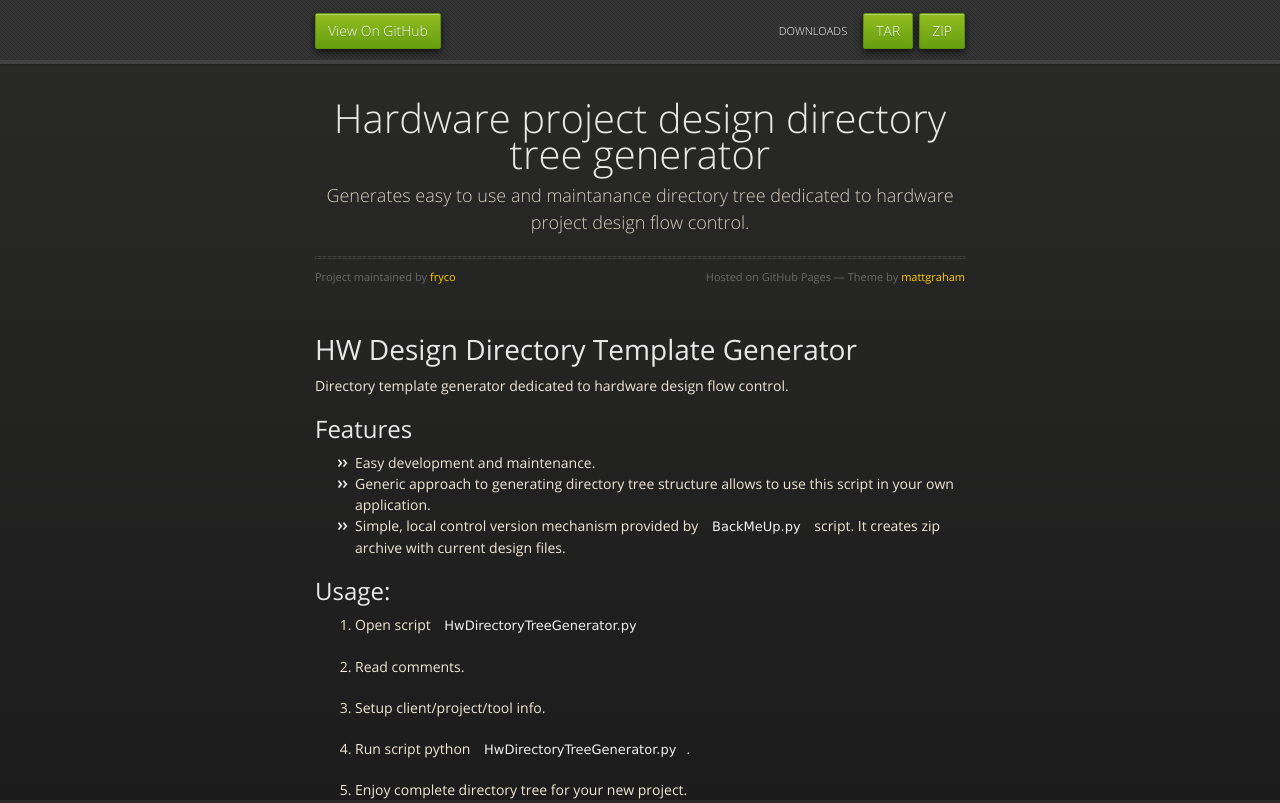
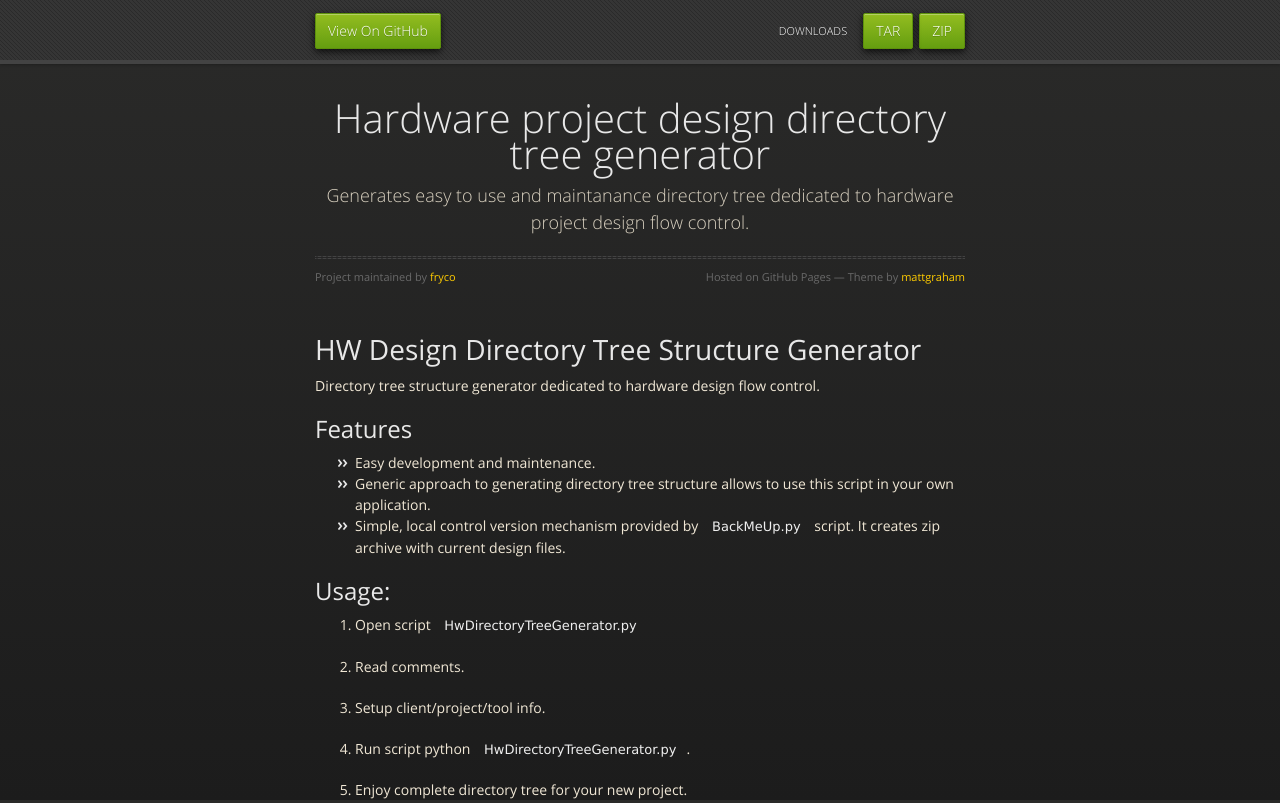
Before and after one commit to fryco/HW-Design-Directory-Template-Generator, a plain HTML site: page index.html in a window 1280 px wide. Shown: the top 803 px of the page. Drawn offline with nearby package versions, Linux system fonts and the light colour scheme.

```diff
--- a/index.html
+++ b/index.html
@@ -39,9 +39,9 @@
         </div>
 
         <h1>
-<a id="hw-design-directory-template-generator" class="anchor" href="#hw-design-directory-template-generator" aria-hidden="true"><span class="octicon octicon-link"></span></a>HW Design Directory Template Generator</h1>
+<a id="hw-design-directory-tree-structure-generator" class="anchor" href="#hw-design-directory-tree-structure-generator" aria-hidden="true"><span class="octicon octicon-link"></span></a>HW Design Directory Tree Structure Generator</h1>
 
-<p>Directory template generator dedicated to hardware design flow control.</p>
+<p>Directory tree structure generator dedicated to hardware design flow control.</p>
 
 <h2>
 <a id="features" class="anchor" href="#features" aria-hidden="true"><span class="octicon octicon-link"></span></a>Features</h2>
```
Also changed, not shown: params.json (+1 -1 lines).
